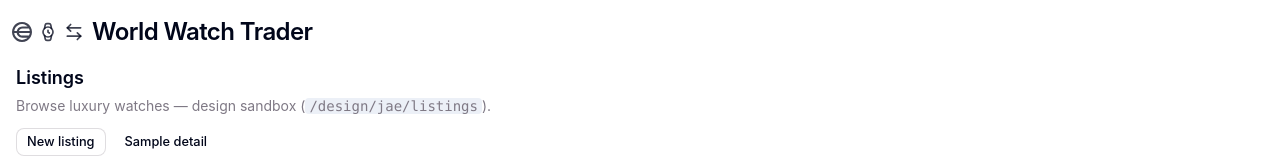
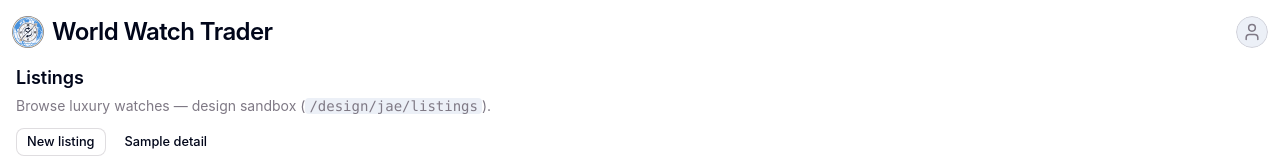
Before and after one commit to Jaesul/WorldWatchTrader, a Next.js app: page /design/jae/listings in a window 1280 px wide. Shown: the top 160 px of the page. Built offline with nearby package versions, Linux system fonts and the light colour scheme; no server answers; the database is empty.

Commit message:
more cooking

```diff
--- a/src/components/design/DesignAppShell.tsx
+++ b/src/components/design/DesignAppShell.tsx
@@ -1,34 +1,63 @@
 "use client";
 
 import type { ReactNode } from "react";
-import { ArrowLeftRight, Watch } from "lucide-react";
+import Link from "next/link";
+import { User } from "lucide-react";
 
 import { DesignNav } from "@/components/design/DesignNav";
-import { WorldOrbIcon } from "@/components/icons/world-orb";
 import { SoldLuxuryCelebrationLayer } from "@/components/design/SoldLuxuryCelebrationLayer";
+import {
+  Avatar,
+  AvatarFallback,
+  AvatarImage,
+} from "@/components/ui/avatar";
 import { Toaster } from "@/components/ui/sonner";
+import { useDesignViewer } from "@/lib/design/DesignViewerProvider";
 
 /**
  * Design route shell: compact brand row, scroll root for page content,
  * bottom nav and toasts.
  */
 export function DesignAppShell({ children }: { children: ReactNode }) {
+  const { viewer } = useDesignViewer();
+  const avatarUrl = viewer?.profilePictureUrl?.trim() || undefined;
+  const avatarLabel = viewer?.username ?? "Profile";
+  const avatarInitial =
+    viewer?.username?.trim().charAt(0).toUpperCase() ?? "";
+
   return (
     <div data-design-app className="flex h-dvh flex-col bg-background">
       <div className="flex min-w-0 shrink-0 items-center gap-3 bg-background px-3 py-4">
         <header className="flex min-w-0 shrink-0 items-center gap-2">
-          <span
-            className="flex shrink-0 items-center gap-1.5 text-foreground/75"
+          {/* eslint-disable-next-line @next/next/no-img-element */}
+          <img
+            src="/logo.svg"
+            alt=""
             aria-hidden
-          >
-            <WorldOrbIcon className="size-5" />
-            <Watch className="size-5" strokeWidth={2} />
-            <ArrowLeftRight className="size-5" strokeWidth={2} />
-          </span>
+            className="size-8 shrink-0"
+          />
           <h1 className="shrink-0 whitespace-nowrap text-2xl font-semibold tracking-tight text-foreground">
             World Watch Trader
           </h1>
         </header>
+        <Link
+          href="/design/profile"
+          aria-label="Profile"
+          className="ml-auto shrink-0 rounded-full transition-opacity hover:opacity-80 focus-visible:outline-none focus-visible:ring-2 focus-visible:ring-ring focus-visible:ring-offset-2 focus-visible:ring-offset-background"
+        >
+          <Avatar className="size-8">
+            {avatarUrl ? (
+              <AvatarImage src={avatarUrl} alt={avatarLabel} />
+            ) : null}
+            <AvatarFallback>
+              {avatarInitial ? (
+                avatarInitial
+              ) : (
+                <User strokeWidth={1.8} className="size-5" />
+              )}
+            </AvatarFallback>
+          </Avatar>
+        </Link>
       </div>
       <div
         className="min-h-0 flex-1 overflow-y-auto"
```
Also changed, not shown: public/logo.svg (added).
